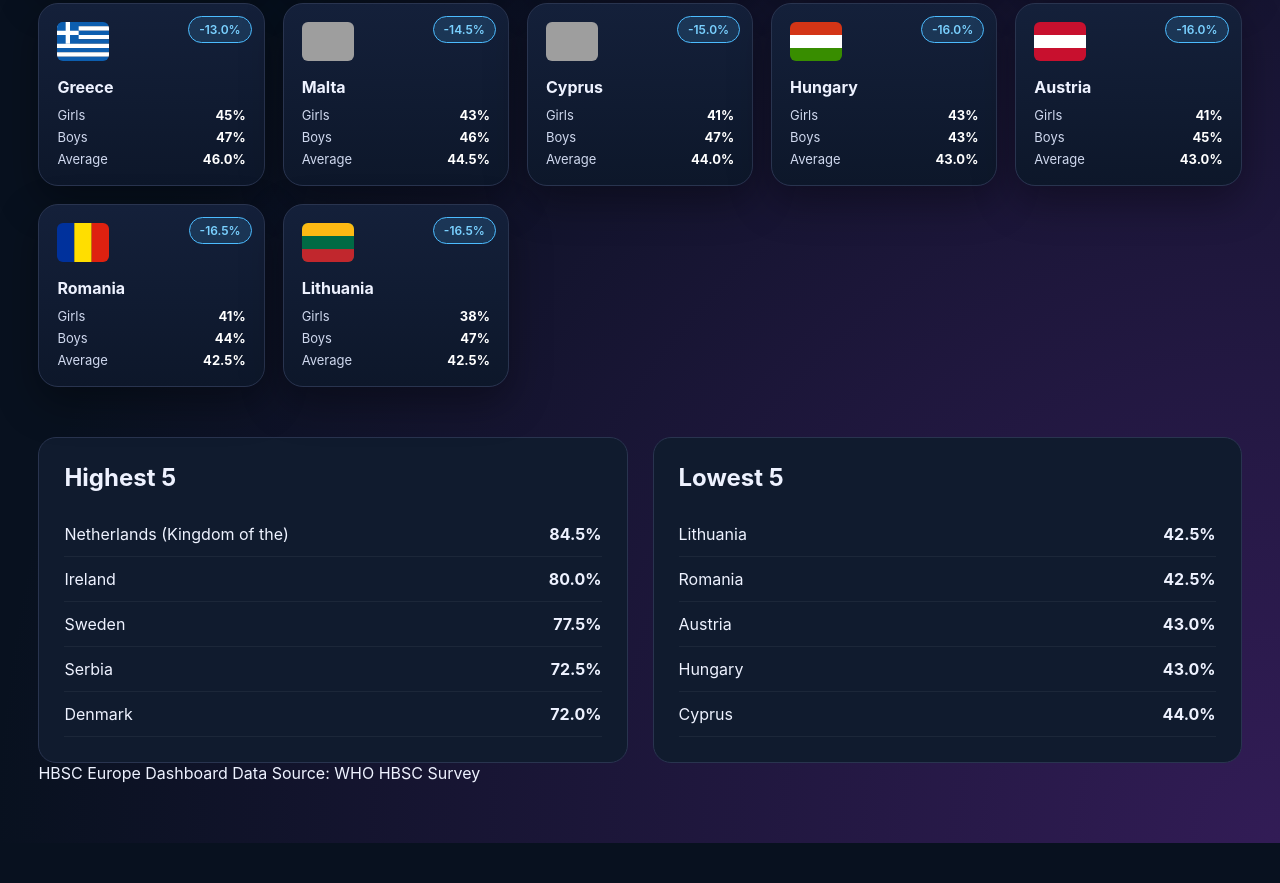
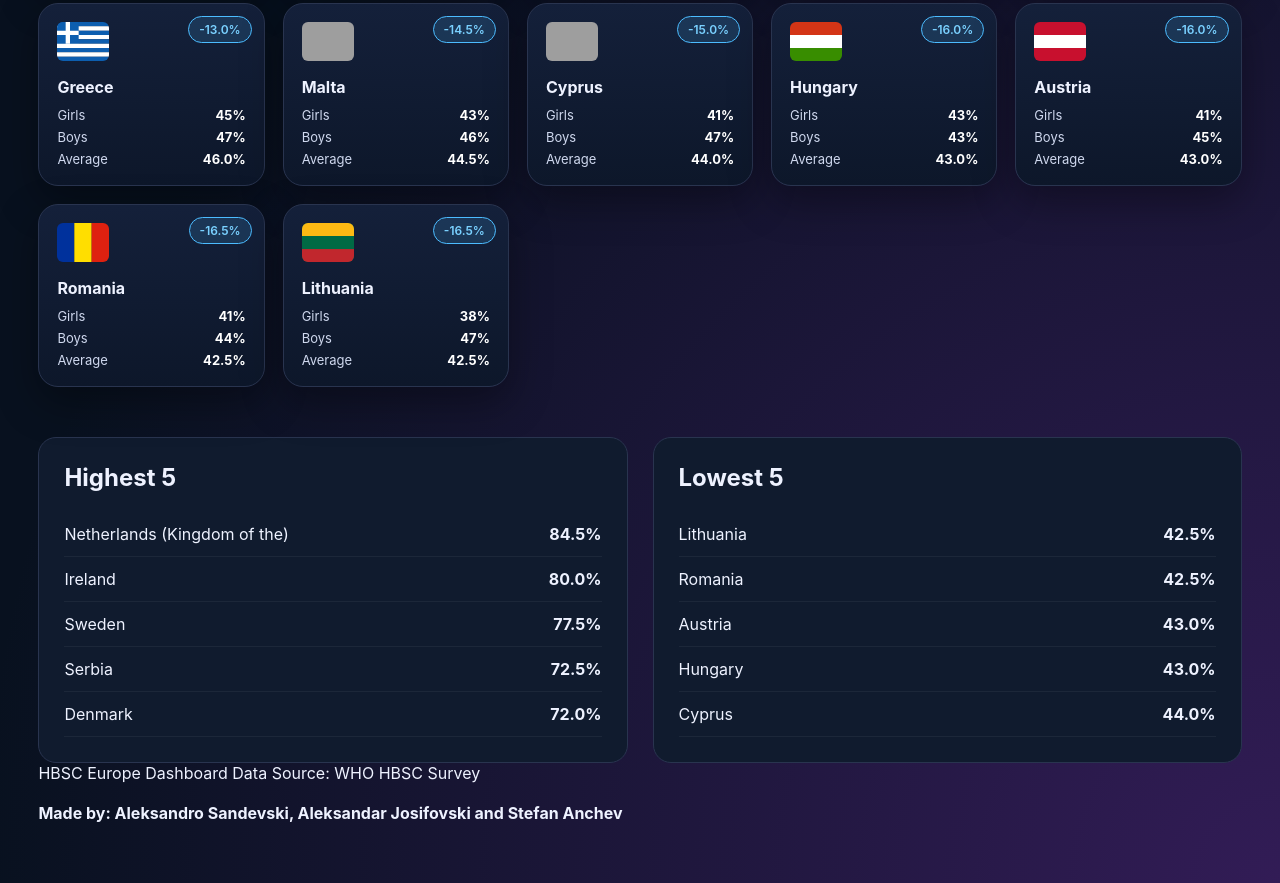
Before and after one commit to aleksandrosandevski/healthmap, a plain HTML site: page index.html in a window 1280 px wide. Shown: the part 2101-2984 px from the top of the page. Before the commit the page ends 2944 px from the top, so only its background shows below. Drawn offline with Linux system fonts and the light colour scheme; grey boxes are pictures that could not be loaded.

Commit message:
Added the authors to the footer and updated the .gitignore file

```diff
--- a/index.html
+++ b/index.html
@@ -328,6 +328,12 @@
 
         Data Source: WHO HBSC Survey
 
+        <br>
+
+        <br>
+
+        <strong>Made by: Aleksandro Sandevski, Aleksandar Josifovski and Stefan Anchev </strong>
+
     </footer>
 
 </div>
```
Also changed, not shown: 1 other file.
